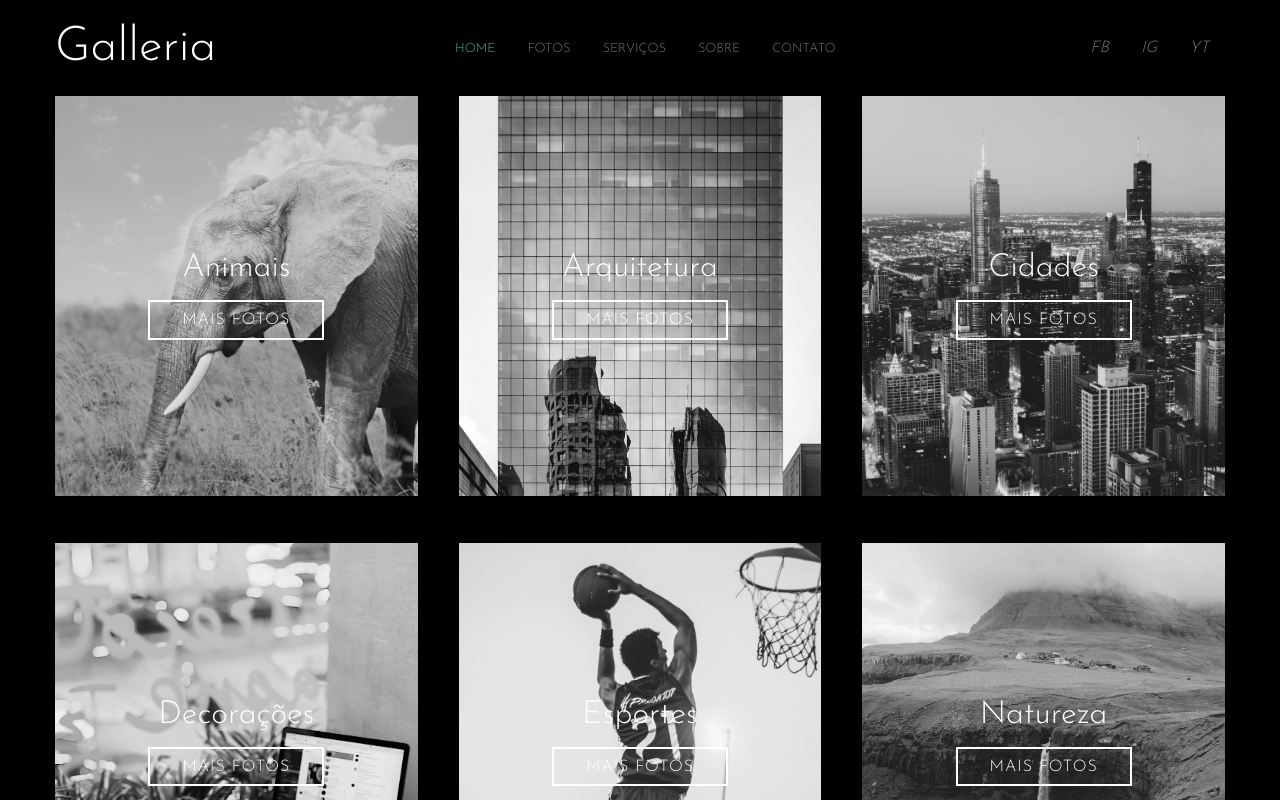
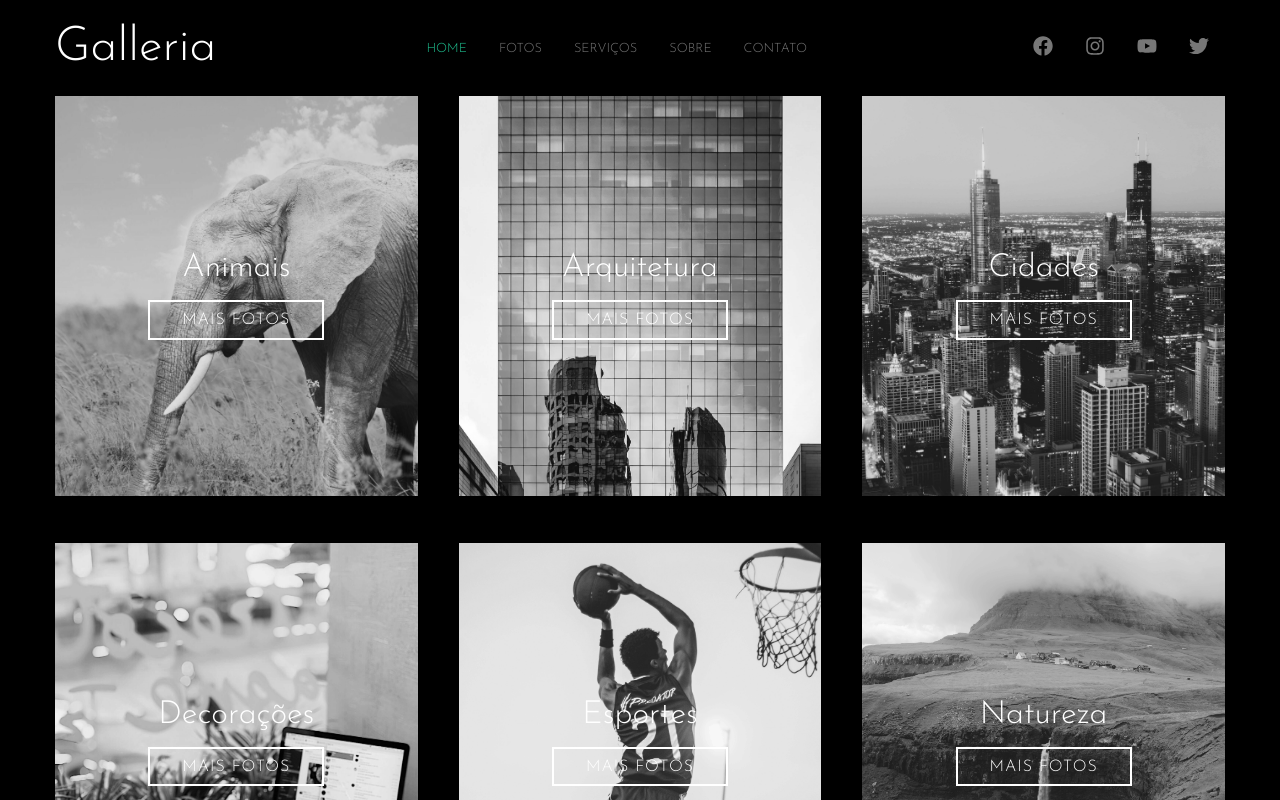
Before and after one commit to LuisBraga31/projectGalleria, a React (Vite) app: page / in a window 1280 px wide. Shown: the top 800 px of the page. Built offline with nearby package versions, Linux system fonts and the light colour scheme.

Commit message:
Adicionando react-icons

```diff
--- a/package.json
+++ b/package.json
@@ -11,7 +11,8 @@
   },
   "dependencies": {
     "react": "^18.2.0",
-    "react-dom": "^18.2.0"
+    "react-dom": "^18.2.0",
+    "react-icons": "^4.12.0"
   },
   "devDependencies": {
     "@types/react": "^18.2.43",
--- a/src/components/Header/index.jsx
+++ b/src/components/Header/index.jsx
@@ -1,3 +1,4 @@
+import { FaYoutube, FaFacebook, FaInstagram, FaTwitter } from "react-icons/fa";
 import '../../styles/components/header.sass';
 
 export default function Header() {
@@ -18,9 +19,10 @@ export default function Header() {
 
             <div className="header-social-media">
             <ul>
-                <li> <a href="#"> <i> FB </i> </a> </li>
-                <li> <a href="#"> <i> IG </i> </a> </li>
-                <li> <a href="#"> <i> YT </i> </a> </li>
+                <li> <a href="#"> <FaFacebook size={20}/> </a> </li>
+                <li> <a href="#"> <FaInstagram size={20}/> </a> </li>
+                <li> <a href="#"> <FaYoutube size={20}/> </a> </li>
+                <li> <a href="#"> <FaTwitter size={20}/> </a> </li>
             </ul>
             </div>
 
```
Also changed, not shown: 1 other file (tests, documents, lock files or other folders).
